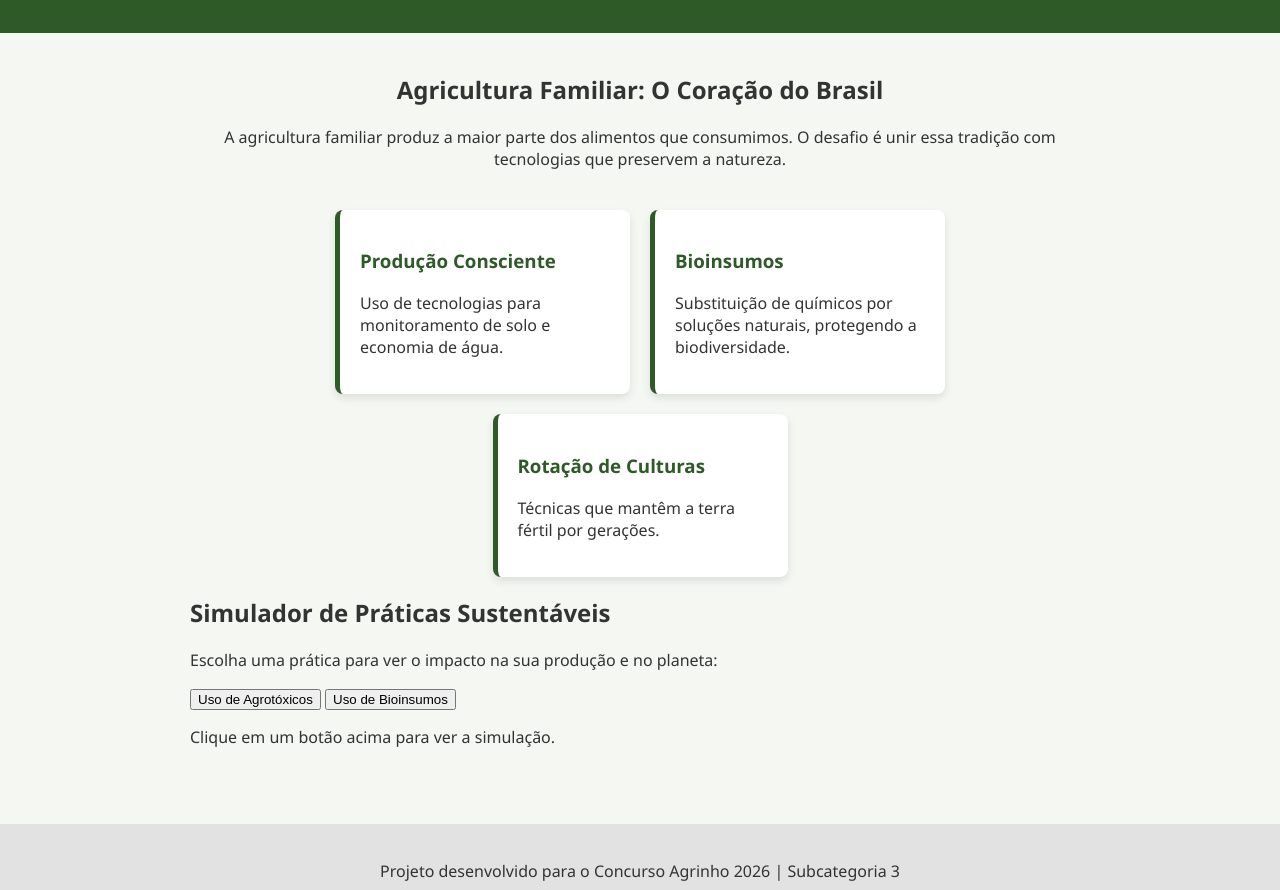
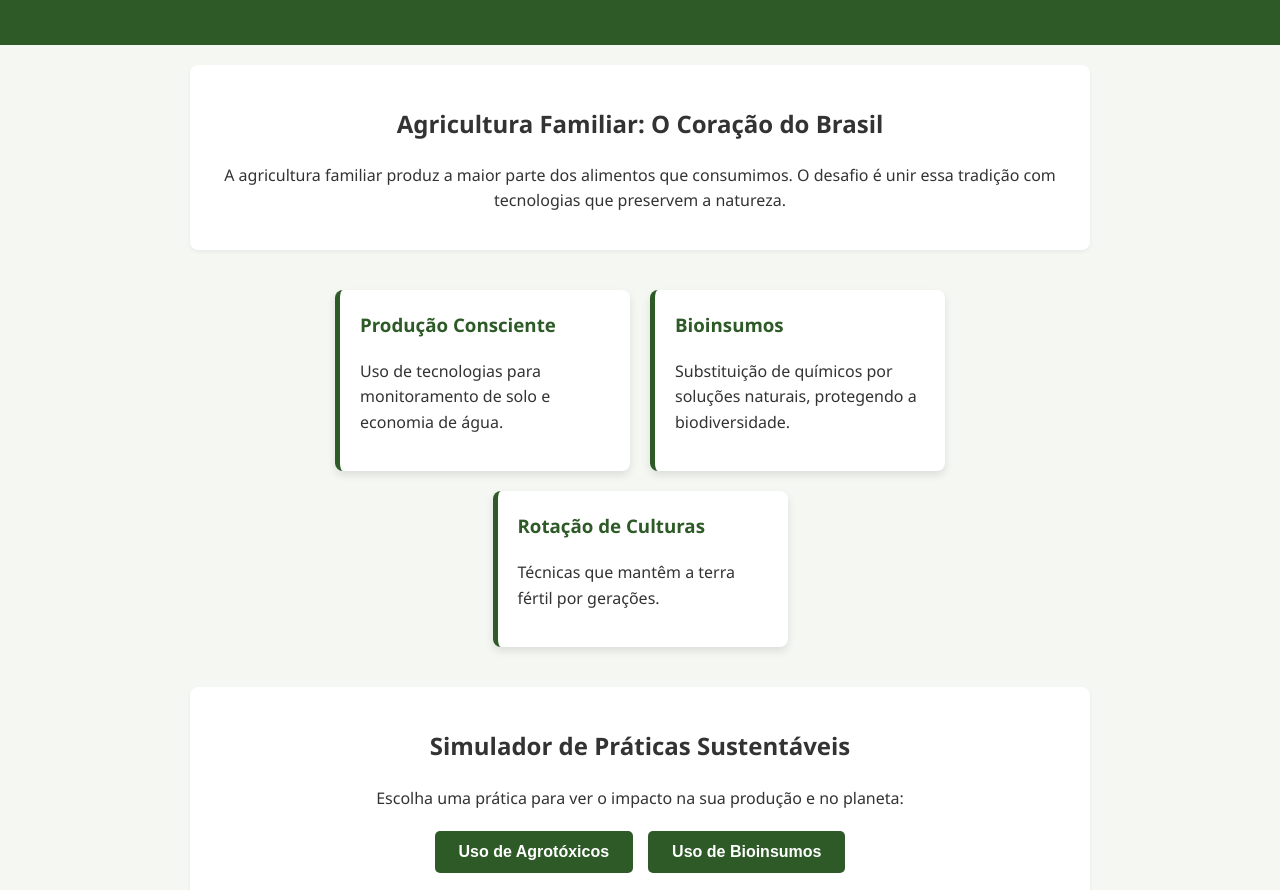
Before and after one commit to faganeliluis/nomedoprojeto, a plain HTML site: page index.html in a window 1280 px wide. Shown: the part 155-1045 px from the top of the page. Drawn offline with Linux system fonts and the light colour scheme; a script that the page names is missing.

Commit message:
Update style.css

```diff
--- a/style.css
+++ b/style.css
@@ -4,6 +4,7 @@ body {
     padding: 0;
     background-color: #f4f7f2;
     color: #333;
+    line-height: 1.6;
 }
 
 header {
@@ -19,9 +20,13 @@ main {
     margin: auto;
 }
 
-#sobre {
+#sobre, #simulador {
     text-align: center;
     margin-bottom: 40px;
+    background: white;
+    padding: 20px;
+    border-radius: 8px;
+    box-shadow: 0 2px 4px rgba(0,0,0,0.05);
 }
 
 #pilares {
@@ -29,6 +34,7 @@ main {
     gap: 20px;
     flex-wrap: wrap;
     justify-content: center;
+    margin-bottom: 40px;
 }
 
 .card {
@@ -42,11 +48,50 @@ main {
 
 .card h3 {
     color: #2d5a27;
+    margin-top: 0;
+}
+
+/* Estilos do Simulador e Botões */
+.botoes-simulacao {
+    display: flex;
+    justify-content: center;
+    gap: 15px;
+    margin: 20px 0;
+}
+
+button {
+    padding: 12px 24px;
+    font-size: 16px;
+    font-weight: bold;
+    cursor: pointer;
+    background-color: #2d5a27;
+    color: white;
+    border: none;
+    border-radius: 5px;
+    transition: transform 0.2s, background-color 0.3s;
+}
+
+button:hover {
+    background-color: #3e7d36;
+    transform: scale(1.05);
+}
+
+#resultado-simulacao {
+    text-align: center;
+    min-height: 80px;
+    border: 2px dashed #ccc;
+    display: flex;
+    align-items: center;
+    justify-content: center;
+    padding: 15px;
+    border-radius: 8px;
+    transition: background-color 0.5s;
 }
 
 footer {
     text-align: center;
     padding: 20px;
-    background: #e2e2e2;
+    background: #2d5a27;
+    color: white;
     margin-top: 40px;
 }
```
